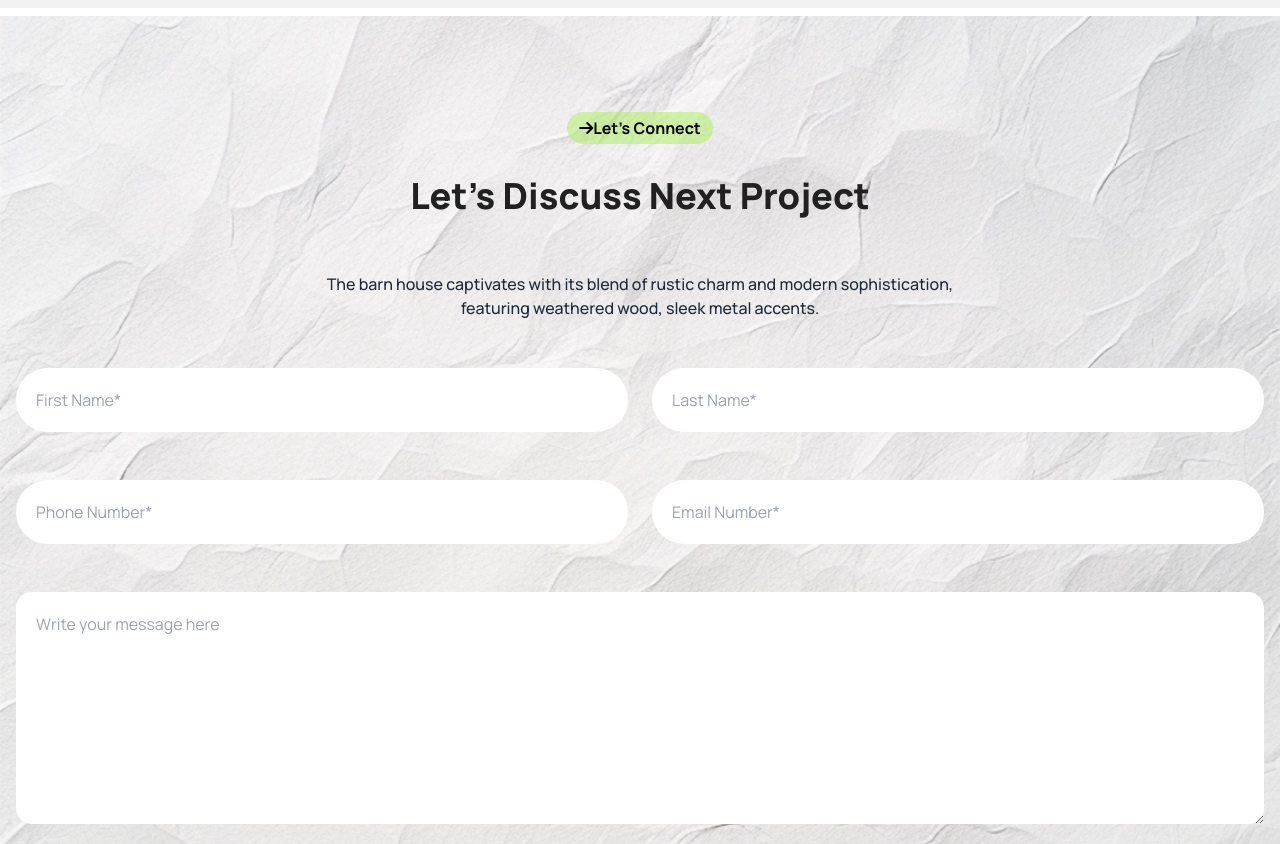
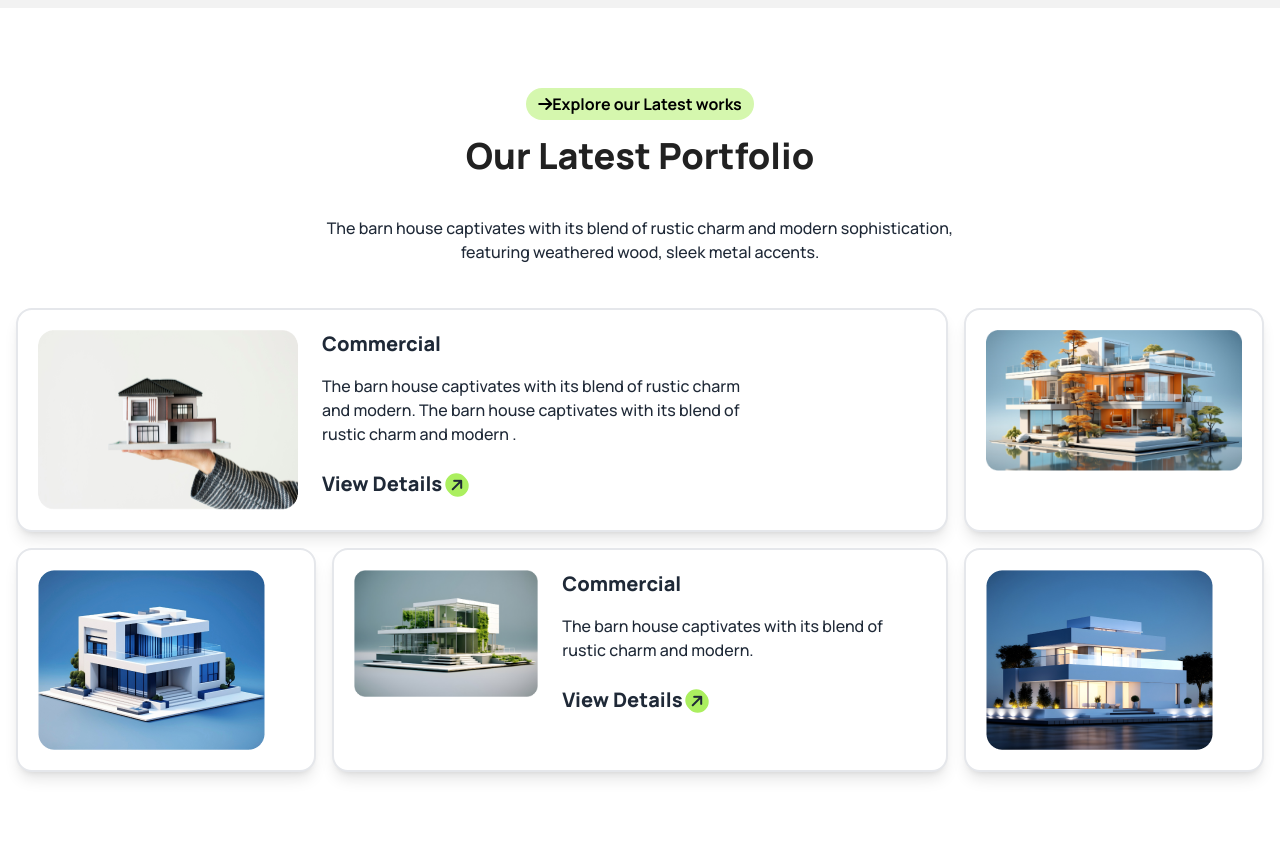
Before and after one commit to sajibanoy/Assignment-03, a plain HTML site: page index.html in a window 1280 px wide. Shown: the part 2220-3064 px from the top of the page. Drawn offline with nearby package versions, Linux system fonts and the light colour scheme.

Commit message:
added all the update section

```diff
--- a/index.html
+++ b/index.html
@@ -42,6 +42,7 @@
 </head>
 
 <body class="font-manrope">
+    <!-- header section starts -->
     <header class="bg-base-200 pt-4 lg:pt-10">
         <!-- Navbar Starts -->
         <nav class="container mx-auto">
@@ -163,7 +164,7 @@
                                     <img src="./assets/commercial.png" alt="Shoes" />
                                 </figure>
                                 <div class="ml-3">
-                                    <h2 class="card-title text-xl font-extrabold">Commercial</h2>
+                                    <h3 class="card-title text-xl font-extrabold">Commercial</h3>
                                     <p class="font-medium">The barn house captivates with its blend <br>of rustic charm
                                         and
                                         modern.</p>
@@ -264,6 +265,87 @@
                     </div>
                 </div>
         </section>
+        <!-- Our latest portfolio Starts  -->
+        <section class="pb-4 lg:pb-20">
+            <div class="container mx-auto p-4 mt-4 lg:pt-16">
+                <!-- Text Content -->
+                <div class="text-center space-y-4">
+                    <button
+                        class="bg-secondary rounded-full px-3 py-1 text-black text-base font-bold border-none outline-none">
+                        <i class="fa-solid fa-arrow-right"></i>Explore our Latest works
+                    </button>
+                    <h1 class="text-2xl
+                    text-[#212121] lg:text-4xl font-extrabold">Our Latest Portfolio
+                    </h1>
+                    <p class="font-medium p-4 lg:text-base lg:pt-6">
+                        The barn house captivates with its blend of rustic charm and modern sophistication,<br>
+                        featuring
+                        weathered wood, sleek metal accents.
+                    </p>
+                </div>
+                <!-- Card Content -->
+                <div class="lg:mt-7">
+                    <!-- First layer card -->
+                    <div class="lg:grid grid-cols-12 lg:gap-4">
+                        <!-- card-01 -->
+                        <div class="bg-white shadow-lg border-2 rounded-2xl p-5 gap-6 lg:flex col-span-9">
+                            <div>
+                                <img class="w-full" src="./assets/img1.png" alt="image">
+                            </div>
+                            <div>
+                                <h3 class="card-title text-xl font-extrabold mt-6 lg:mt-0">Commercial</h3>
+                                <p class="font-medium mt-4"> The barn house captivates with its blend of rustic charm
+                                    <br>
+                                    and
+                                    modern. The barn house captivates with its blend of<br>rustic charm and modern .
+                                </p>
+                                <div class="mt-6">
+                                    <a class=" text-xl font-extrabold">View Details</a>
+                                    <i class="fa-solid fa-arrow-right bg-primary p-1 rounded-full -rotate-45 mr-2"></i>
+                                </div>
+                            </div>
+                        </div>
+                        <!-- card-02 -->
+                        <div class="bg-white shadow-lg border-2 rounded-2xl p-5 lg:flex mt-4 lg:mt-0 col-span-3">
+                            <div>
+                                <img class="w-full" src="./assets/img2.png" alt="image">
+                            </div>
+                        </div>
+                    </div>
+                    <!-- Second layer card -->
+                    <div class="mt-4 lg:grid grid-cols-12 lg:gap-4">
+                        <!-- card-01 -->
+                        <div class="bg-white shadow-lg border-2 rounded-2xl p-5 lg:flex mt-4 lg:mt-0 col-span-3">
+                            <div>
+                                <img class="w-full" src="./assets/img3.png" alt="image">
+                            </div>
+                        </div>
+                        <!-- card-02 -->
+                        <div class="bg-white shadow-lg border-2 rounded-2xl p-5 gap-6 mt-4 lg:mt-0 lg:flex col-span-6">
+                            <div>
+                                <img class="w-full" src="./assets/img4.png" alt="image">
+                            </div>
+                            <div>
+                                <h3 class="card-title text-xl font-extrabold mt-6 lg:mt-0">Commercial</h3>
+                                <p class="font-medium mt-4"> The barn house captivates with its blend of rustic charm
+                                    and modern.
+                                </p>
+                                <div class="mt-6">
+                                    <a class=" text-xl font-extrabold">View Details</a>
+                                    <i class="fa-solid fa-arrow-right bg-primary p-1 rounded-full -rotate-45 mr-2"></i>
+                                </div>
+                            </div>
+                        </div>
+                        <!-- card-03 -->
+                        <div class="bg-white shadow-lg border-2 rounded-2xl p-5 lg:flex mt-4 lg:mt-0 col-span-3">
+                            <div>
+                                <img class="w-full" src="./assets/img5.png" alt="image">
+                            </div>
+                        </div>
+                    </div>
+                </div>
+            </div>
+        </section>
         <!-- Let's Discuss Section Starts -->
         <section class="bg-cover bg-center bg-no-repeat mt-2" style="background-image: url('./assets/bg.jpg');">
             <div class="container mx-auto pb-10 lg:pb-24">
@@ -314,8 +396,7 @@
             </div>
         </section>
     </main>
-
-
+    <!-- footer Section Starts -->
     <footer class="bg-black py-16 lg:py-24">
         <div class="container mx-auto text-center">
             <div class="flex justify-center items-center">
```
